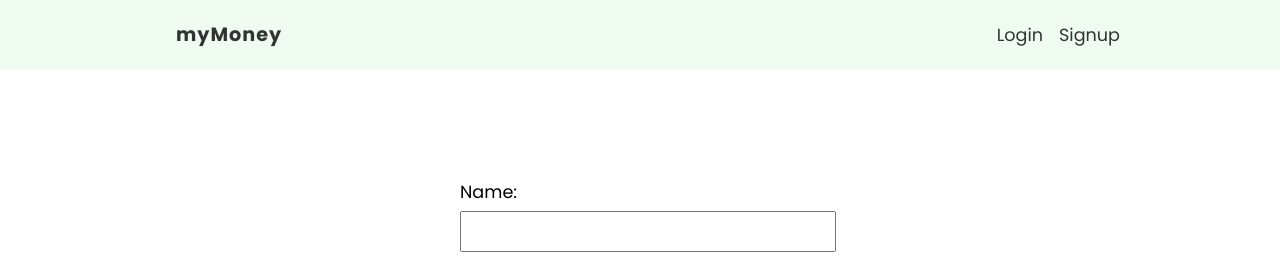
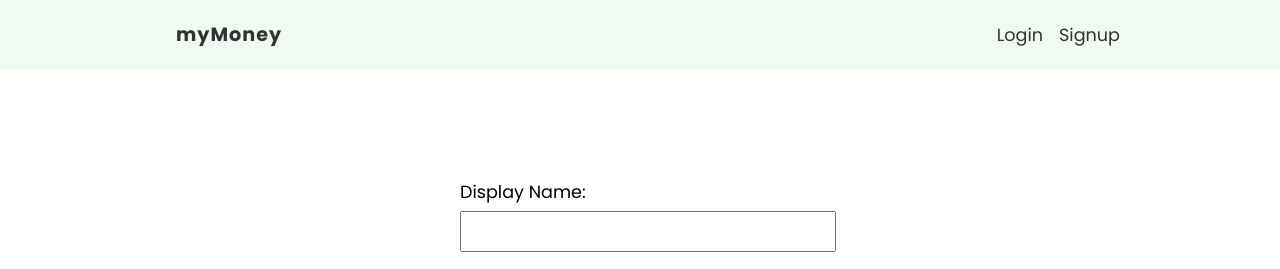
Before and after one commit to M-hossameldine/Finance-Tracker-React-and-Firebase, a React (Create React App) app: page /signup in a window 1280 px wide. Shown: the top 269 px of the page. Built offline with nearby package versions, Linux system fonts and the light colour scheme.

Commit message:
fix(pages): :hammer: fix display name

```diff
--- a/src/pages/signup/Signup.js
+++ b/src/pages/signup/Signup.js
@@ -4,22 +4,22 @@ import React, { useState } from 'react';
 import styles from './Signup.module.css';
 
 export default function Signup() {
-  const [name, setName] = useState('');
+  const [displayName, setDisplayName] = useState('');
   const [email, setEmail] = useState('');
   const [password, setPassword] = useState('');
 
   const handleSubmit = (event) => {
     event.preventDefault();
-    console.log(name, email, password);
+    console.log(displayName, email, password);
   };
   return (
     <form onSubmit={handleSubmit} className={styles['signup-form']}>
       <label>
-        <span>Name:</span>
+        <span>Display Name:</span>
         <input
           type='text'
-          value={name}
-          onChange={(e) => setName(e.target.value)}
+          value={displayName}
+          onChange={(e) => setDisplayName(e.target.value)}
         />
       </label>
       <label>
```
